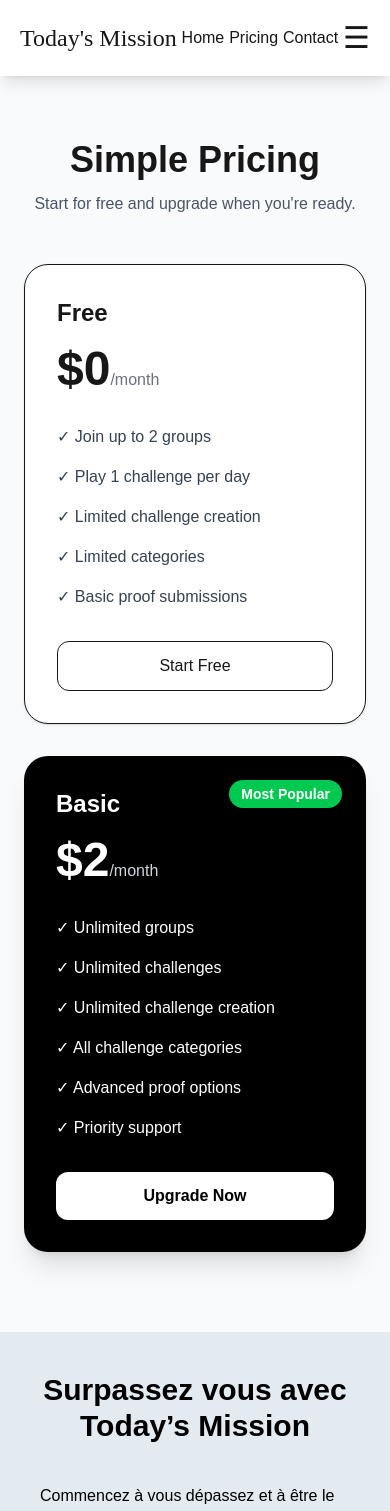
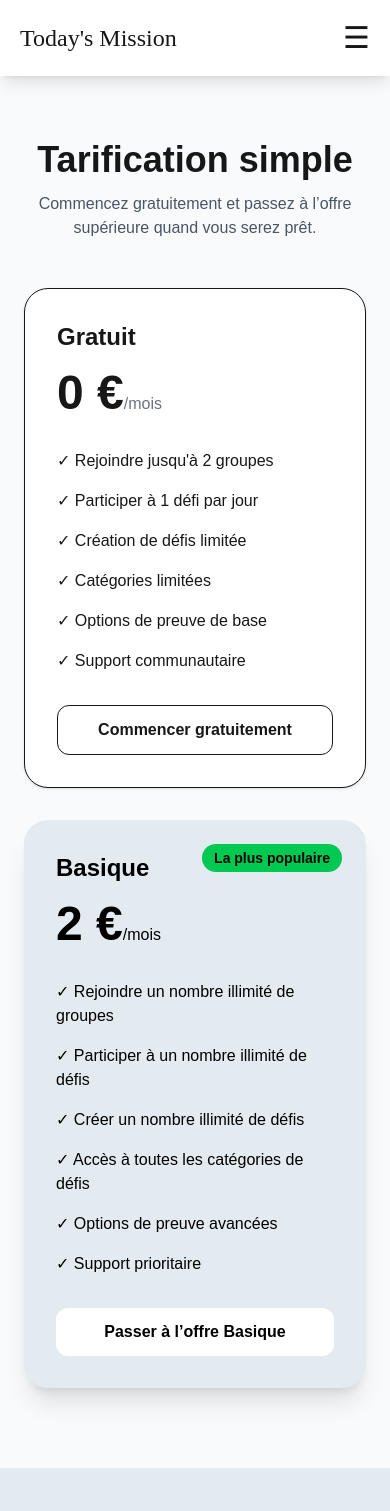
Before and after one commit to TodayMission/landing, a Next.js app: page /pricing in a window 390 px wide. Shown: the top 1511 px of the page. Built offline with nearby package versions, Linux system fonts and the light colour scheme.

Commit message:
feat(mobile): adapt to mobile navbar

```diff
--- a/src/app/components/contact.tsx
+++ b/src/app/components/contact.tsx
@@ -75,7 +75,7 @@
 
             <button
               type="submit"
-              className="w-full rounded-xl bg-black py-3 font-medium text-white transition hover:bg-gray-800"
+              className="w-full rounded-xl bg-[#5FB8EF] py-3 font-medium text-white transition hover:bg-gray-800"
             >
               Envoyer le message
             </button>
--- a/src/app/components/header.tsx
+++ b/src/app/components/header.tsx
@@ -1,35 +1,40 @@
+"use client";
+
+import { useState } from "react";
 import PrimaryButton from "./button";
 
-export var playstore = "https://play.google.com/store/apps?hl=fr";
+export const playstore = "https://play.google.com/store/apps?hl=fr";
 
 export default function Header() {
+  const [isOpen, setIsOpen] = useState(false);
+
   return (
-    <header className="fixed z-50 flex min-w-full items-center justify-between bg-white p-5 shadow-lg dark:bg-[#9A9A9A]">
-      <div className="flex">
-        <a href="/" className="content-center">
+    <header className="fixed z-50 w-full bg-white shadow-lg dark:bg-[#9A9A9A]">
+      <div className="flex items-center justify-between p-5">
+        <a href="/">
           <h2 className="protest-strike text-2xl">Today's Mission</h2>
         </a>
-      </div>
 
         {/* Desktop Navigation */}
-        <a
-          href="/"
-          className="transition-colors hover:text-blue-600"
-        >
-          Home
+        <nav className="hidden items-center gap-8 md:flex">
+          <a href="/" className="transition-colors hover:text-blue-600">
+            Accueil
           </a>
+
           <a
             href="/pricing"
             className="transition-colors hover:text-blue-600"
           >
-          Pricing
+            Tarification
           </a>
+
           <a
             href="/contact"
             className="transition-colors hover:text-blue-600"
           >
             Contact
           </a>
+        </nav>
 
         {/* Desktop CTA */}
         <div className="hidden md:block">
@@ -40,9 +45,48 @@
         <button
           className="text-3xl md:hidden"
           aria-label="Menu"
+          onClick={() => setIsOpen(!isOpen)}
         >
-        ☰
+          {isOpen ? "✕" : "☰"}
         </button>
+      </div>
+
+      {/* Mobile Navigation */}
+      <div
+        className={`overflow-hidden transition-all duration-300 md:hidden ${
+          isOpen ? "max-h-96 border-t" : "max-h-0"
+        }`}
+      >
+        <nav className="flex text-center flex-col bg-white px-5 py-4 dark:bg-[#9A9A9A]">
+          <a
+            href="/"
+            className="py-3 transition-colors hover:text-blue-600"
+            onClick={() => setIsOpen(false)}
+          >
+            Accueil
+          </a>
+
+          <a
+            href="/pricing"
+            className="py-3 transition-colors hover:text-blue-600"
+            onClick={() => setIsOpen(false)}
+          >
+            Tarification
+          </a>
+
+          <a
+            href="/contact"
+            className="py-3 transition-colors hover:text-blue-600"
+            onClick={() => setIsOpen(false)}
+          >
+            Contact
+          </a>
+
+          <div className="mt-4">
+            <PrimaryButton text="Télécharger" />
+          </div>
+        </nav>
+      </div>
     </header>
   );
 }
--- a/src/app/components/pricing.tsx
+++ b/src/app/components/pricing.tsx
@@ -1,28 +1,28 @@
 const plans = [
   {
-    name: "Free",
-    price: "$0",
-    period: "/month",
+    name: "Gratuit",
+    price: "0 €",
+    period: "/mois",
     features: [
-      "Join up to 2 groups",
-      "Play 1 challenge per day",
-      "Limited challenge creation",
-      "Limited categories",
-      "Basic proof options",
-      "Community support",
+      "Rejoindre jusqu'à 2 groupes",
+      "Participer à 1 défi par jour",
+      "Création de défis limitée",
+      "Catégories limitées",
+      "Options de preuve de base",
+      "Support communautaire",
     ],
   },
   {
-    name: "Basic",
-    price: "$2",
-    period: "/month",
+    name: "Basique",
+    price: "2 €",
+    period: "/mois",
     features: [
-      "Join unlimited groups",
-      "Play unlimited challenges",
-      "Create unlimited challenges",
-      "Access all challenge categories",
-      "Advanced proof options",
-      "Priority support",
+      "Rejoindre un nombre illimité de groupes",
+      "Participer à un nombre illimité de défis",
+      "Créer un nombre illimité de défis",
+      "Accès à toutes les catégories de défis",
+      "Options de preuve avancées",
+      "Support prioritaire",
     ],
     highlighted: true,
   },
@@ -30,64 +30,64 @@
 
 export default function PricingSection() {
   return (
-    <section className="py-20 px-6 bg-gray-50">
-      <div className="max-w-5xl mx-auto">
-        <div className="text-center mb-12">
-          <h2 className="text-4xl font-bold">Simple Pricing</h2>
-          <p className="text-gray-600 mt-3">
-            Start for free and upgrade when you're ready.
+    <section className="bg-gray-50 px-6 py-20">
+      <div className="mx-auto max-w-5xl">
+        <div className="mb-12 text-center">
+          <h2 className="text-4xl font-bold">Tarification simple</h2>
+          <p className="mt-3 text-gray-600">
+            Commencez gratuitement et passez à l’offre supérieure quand vous
+            serez prêt.
           </p>
         </div>
 
         <div className="grid gap-8 md:grid-cols-2">
-          {/* Free Plan */}
-          <div className="rounded-3xl border bg-white p-8 shadow-sm">
-            <h3 className="text-2xl font-bold">Free</h3>
+          {plans.map((plan) => (
+            <div
+              key={plan.name}
+              className={`relative rounded-3xl p-8 shadow-sm ${
+                plan.highlighted
+                  ? "bg-[#E3EBF0] text-black shadow-xl"
+                  : "border bg-white"
+              }`}
+            >
+              {plan.highlighted && (
+                <span className="absolute right-6 top-6 rounded-full bg-green-500 px-3 py-1 text-sm font-semibold">
+                  La plus populaire
+                </span>
+              )}
+
+              <h3 className="text-2xl font-bold">{plan.name}</h3>
 
               <div className="mt-4">
-              <span className="text-5xl font-extrabold">$0</span>
-              <span className="text-gray-500">/month</span>
-            </div>
-
-            <ul className="mt-8 space-y-4 text-gray-700">
-              <li>✓ Join up to 2 groups</li>
-              <li>✓ Play 1 challenge per day</li>
-              <li>✓ Limited challenge creation</li>
-              <li>✓ Limited categories</li>
-              <li>✓ Basic proof submissions</li>
-            </ul>
-
-            <button className="mt-8 w-full rounded-xl border py-3 font-medium hover:bg-gray-100">
-              Start Free
-            </button>
-          </div>
-
-          {/* Basic Plan */}
-          <div className="relative rounded-3xl bg-black text-white p-8 shadow-xl">
-            <span className="absolute right-6 top-6 rounded-full bg-green-500 px-3 py-1 text-sm font-semibold">
-              Most Popular
+                <span className="text-5xl font-extrabold">{plan.price}</span>
+                <span
+                  className={
+                    plan.highlighted ? "text-black" : "text-gray-500"
+                  }
+                >
+                  {plan.period}
                 </span>
-
-            <h3 className="text-2xl font-bold">Basic</h3>
-
-            <div className="mt-4">
-              <span className="text-5xl font-extrabold">$2</span>
-              <span className="text-gray-300">/month</span>
               </div>
 
               <ul className="mt-8 space-y-4">
-              <li>✓ Unlimited groups</li>
-              <li>✓ Unlimited challenges</li>
-              <li>✓ Unlimited challenge creation</li>
-              <li>✓ All challenge categories</li>
-              <li>✓ Advanced proof options</li>
-              <li>✓ Priority support</li>
+                {plan.features.map((feature) => (
+                  <li key={feature}>✓ {feature}</li>
+                ))}
               </ul>
 
-            <button className="mt-8 w-full rounded-xl bg-white py-3 font-semibold text-black hover:bg-gray-200">
-              Upgrade Now
+              <button
+                className={`mt-8 w-full rounded-xl py-3 font-semibold transition ${
+                  plan.highlighted
+                    ? "bg-white text-black hover:bg-gray-200"
+                    : "border hover:bg-gray-100"
+                }`}
+              >
+                {plan.highlighted
+                  ? "Passer à l’offre Basique"
+                  : "Commencer gratuitement"}
               </button>
             </div>
+          ))}
         </div>
       </div>
     </section>
--- a/src/app/homepage/step.tsx
+++ b/src/app/homepage/step.tsx
@@ -13,7 +13,7 @@
 
             <OneStep
                 index={"2"}
-                title={"Créez un group avec vos amis"}
+                title={"Créez un groupe avec vos amis"}
                 description={"Créez votre groupe en vous dirigeant dans la page groupe. Invitez vos amis dans votre groupe et partagez des moments amusants."}
                 reverse={true}
             />
```
Lines whose indentation alone changed are shown as unchanged.
